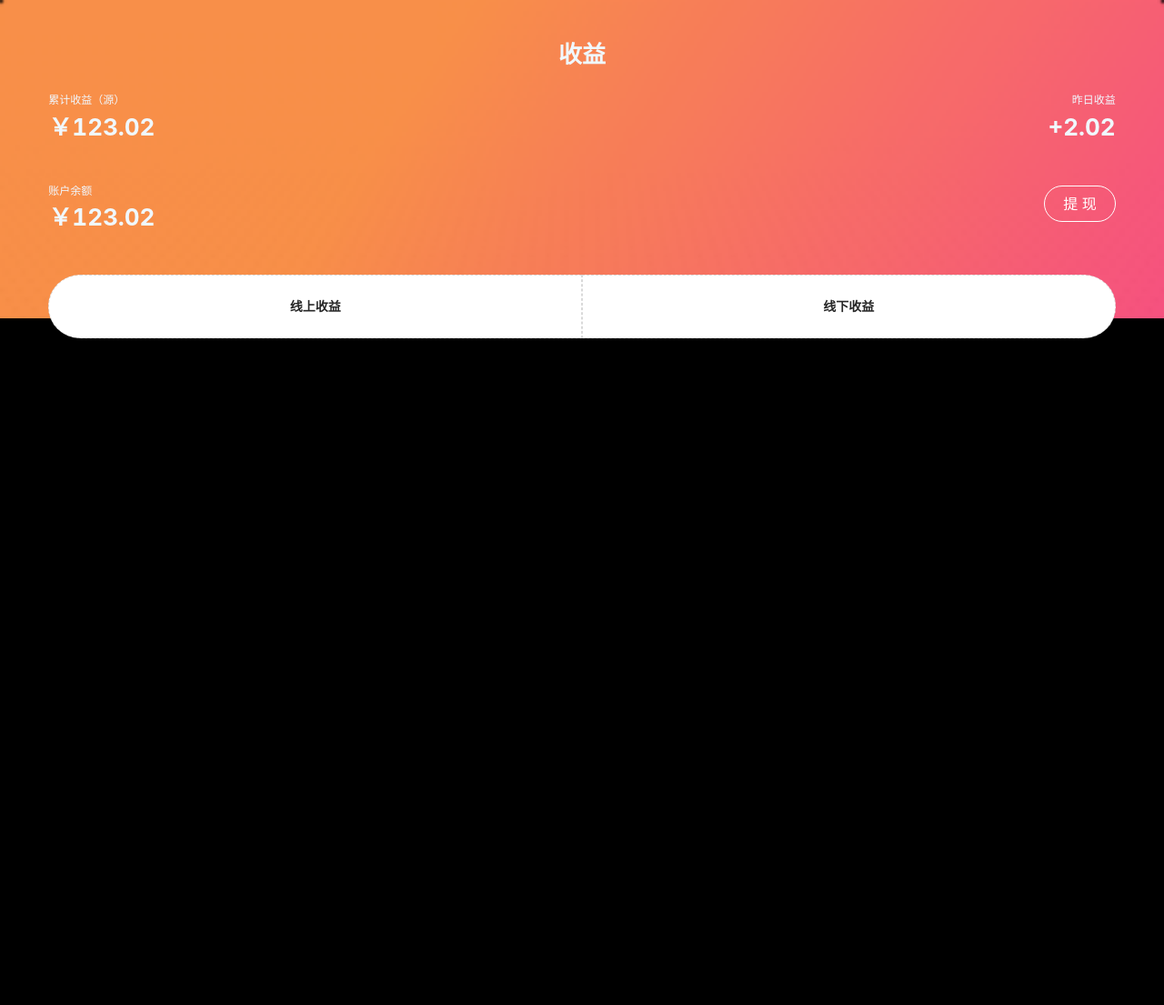
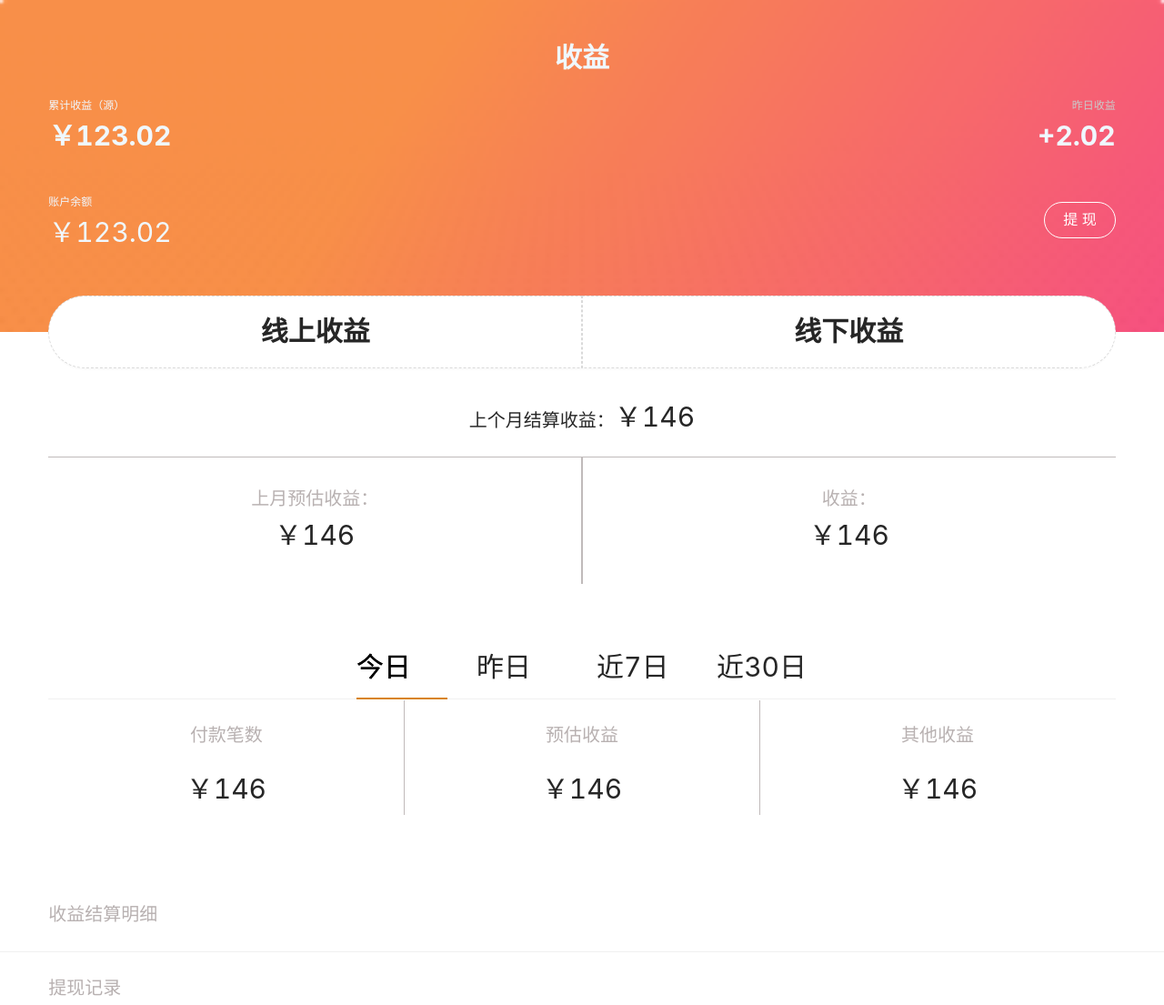
Before and after one commit to msp-hi/b2c_web_project, a React app: page / in a window 1280 px wide. Shown: the whole page at 91% size. Before the commit the page ends 800 px from the top, so only its background shows below. Built offline with nearby package versions, Linux system fonts and the light colour scheme.

Commit message:
Complete the revenue page

```diff
--- a/src/css/mobile_index.css
+++ b/src/css/mobile_index.css
@@ -1,52 +1,106 @@
+
+.ant-tabs-tab:hover {
+    color: #f36f7a;
+
+  }
+
+  .ant-tabs-tab{
+    font-size: 30px;
+    width: 100px;
+
+  }
+
+  .ant-tabs-tab.ant-tabs-tab-active .ant-tabs-tab-btn {
+    color: #000000;
+    font-weight: 500;
+    font-size: 30px;
+
+  }
+
+.ant-tabs-ink-bar {
+    position: absolute;
+    background: rgb(216, 131, 20);
+    pointer-events: none;
+}
+
+
 
 .mobile_header{
     /* display: flex; */
     background-image: url("../assets/income_bottom_plate.png");
     background-size:cover;
-    height: 350px;
+    height: 365px;
 }
-body{
-    background: #000000;
+.row_1{
+    margin-top: -15px;
+    font-size: 40px;
 }
+
 .col_1{
     text-align: center;
     margin-top: 20px;
     padding: 20px;
 
 }
+.col_2{
+    margin-top: 30px;
+    margin-bottom: 20px;
+}
+.col_3{
+    border-top: 1px solid rgb(192, 186, 186);
+    border-right: 0.5px solid rgb(192, 186, 186);
+    padding: 30px;
+}
+.col_4{
+    border-top: 1px solid rgb(192, 186, 186);
+    border-left: 0.5px solid rgb(192, 186, 186);
+    padding: 30px;
+}
+.col_5{
+    border-left: 0.5px solid rgb(192, 186, 186);
+    border-right: 0.5px solid rgb(192, 186, 186);
+}
+
 li{
     list-style: none;
 
 }
-/* .span_1{
-    color: aliceblue;
-} */
+.span_size{
+    font-size: 30px;
+}
+.span_size_1{
+    font-size: 20px;
+}
 
 .span_1{
-    font-size: 26px;
+    font-size: 30px;
     color: aliceblue;
 }
 .span_2{
     color: aliceblue;
 }
+.span_3{
+    color: rgb(184, 177, 177);
+    font-size: 20px;
+}
 .col_size_1{
-    color: aliceblue;
+    color: rgb(201, 202, 202);
     text-align: right;
 }
 .div_top_4{
     margin-top: 40px;
 }
 .div_top_5{
-    margin-top: 42px;
+    margin-top: -40px;
 }
 .button_1{
     width: 100%;
-    height: 70px;
+    height: 80px;
     border-radius: 100px 0px 0px 100px ;
 }
 .button_2{
     width: 100%;
-    height: 70px;
+    height: 80px;
     border-radius: 0px 100px 100px 0px ;
 }
 .col_order_1{
@@ -60,3 +114,6 @@ li{
 .c_right{
     float: right;
 }
+.c_conter{
+    text-align: center;
+}
--- a/src/js/mobile_income.js
+++ b/src/js/mobile_income.js
@@ -1,12 +1,15 @@
 import React from 'react'
 
+import { Button, Layout, Row, Col, Tabs, Divider } from 'antd';
 
-import { Button, Layout, Row, Col } from 'antd';
-const { Header, Footer, Sider, Content } = Layout;
+const { TabPane } = Tabs;
+function callback(key) {
+    console.log(key);
+}
+
+export default class MOBILE_Incomme extends React.Component {
 
 
-
-export default class MOBILE_Incomme extends React.Component {
 
     render() {
         return (
@@ -38,26 +41,133 @@ export default class MOBILE_Incomme extends React.Component {
                     <div className="div_top_4">
                         <Row>
                             <Col span={1}></Col>
-                            <Col span={11}><span className="span_2">账户余额</span><div></div><span className="span_1"><b>￥123.02</b></span></Col>
+                            <Col span={11}><span className="span_2">账户余额</span><div></div><span className="span_1">￥123.02</span></Col>
                             <Col span={11} className="col_size_1"><span className="span_1"><Button type="round" size="large" ghost="true">提现</Button></span></Col>
                             <Col span={1}></Col>
                         </Row>
                     </div>
+
+
+                </div>
+                <div>
+
+
                     <div className="div_top_5">
                         <Row>
                             <Col span={1}></Col>
-                            <Col span={11} className="col_order_1"><Button type="dashed" className="button_1"><span><b>线上收益</b></span></Button></Col>
-                            <Col span={11}><Button type="dashed" className="button_2"><span><b>线下收益</b></span></Button></Col>
+                            <Col span={11} className="col_order_1"><Button type="dashed" className="button_1"><span className="span_size"><b>线上收益</b></span></Button></Col>
+                            <Col span={11}><Button type="dashed" className="button_2"><span className="span_size"><b>线下收益</b></span></Button></Col>
                             <Col span={1}></Col>
                         </Row>
                     </div>
                     <div>
+                        <Row>
+                            <Col span={24} className="col_2 c_conter">
+                                <span className="span_size_1">上个月结算收益：</span>
+                                <span className="span_size">￥146</span>
+                            </Col>
+                        </Row>
+                    </div>
+                    <div>
+                        <Row>
+                            <Col span={1}></Col>
+                            <Col span={11} className="col_3 c_conter">
+                                <span className="span_3">上月预估收益：</span>
+                                <div></div>
+                                <span className="span_size">￥146</span>
+                            </Col>
+                            <Col span={11} className="col_4 c_conter">
+                                <span className="span_3">收益：</span>
+                                <div></div>
+                                <span className="span_size">￥146</span>
+                            </Col>
+                            <Col span={1}></Col>
+                        </Row>
+                    </div>
+                        <br />
+                        <br />
+                        <br />
+                    <div>
+                        {/* 近一个月的收益表 */}
+                        <Row className="">
+                            <Col span={1}></Col>
+                            <Col span={22}>
+                                <Tabs defaultActiveKey="1" onChange={callback} centered>
+                                    <TabPane tab="今日" key="1">
+                                        <Row className="row_1">
+                                            <Col span={8} className="c_conter">
+                                                <span className="span_3">付款笔数</span>
+                                                <div></div>
+                                                <span className="span_size">￥146</span>
+                                            </Col>
+                                            <Col span={8} className="col_5 c_conter">
+                                                <span className="span_3">预估收益</span>
+                                                <div></div>
+                                                <span className="span_size">￥146</span>
+                                            </Col>
+                                            <Col span={8} className="c_conter">
+                                                <span className="span_3">其他收益</span>
+                                                <div></div>
+                                                <span className="span_size">￥146</span>
+                                            </Col>
+
+                                        </Row>
+                                    </TabPane>
+                                    <TabPane tab="昨日" key="2">
+                                        昨日
+                        </TabPane>
+                                    <TabPane tab="近7日" key="3">
+                                        近七日
+                        </TabPane>
+                                    <TabPane tab="近30日" key="4">
+                                        近七日
+                        </TabPane>
+                                </Tabs>
+                            </Col>
+                            <Col span={1}></Col>
+                        </Row>
+
+                        <br />
+                        <br />
+                        <br />
+                        <br />
+                        <br />
+                        <div>
+                            <Row>
+                                <Col span={1}></Col>
+                                <Col span={22} className="">
+                                    <span className="span_3">收益结算明细</span>
+                                </Col>
+                                <Col span={1}></Col>
+                            </Row>
+                        </div>
+                        <Divider />
+                        <div>
+                            <Row>
+                                <Col span={1}></Col>
+                                <Col span={22} className="">
+                                    <span className="span_3">提现记录</span>
+                                </Col>
+                                <Col span={1}></Col>
+                            </Row>
+                        </div>
 
                     </div>
                 </div>
+                <br />
+                <br />
+                <br />
+                <br />
+
                 <div>
+                </div>
 
-                </div>
+
+
+
+
+
+
             </div>
         )
     }
--- a/webpack.config.js
+++ b/webpack.config.js
@@ -40,7 +40,7 @@ module.exports = {
                 {
                  loader:"px2rem-loader",
                  options:{
-                    remUni:58,
+                    remUni:60,
                     remPrecision:8
                 }
             }
```
